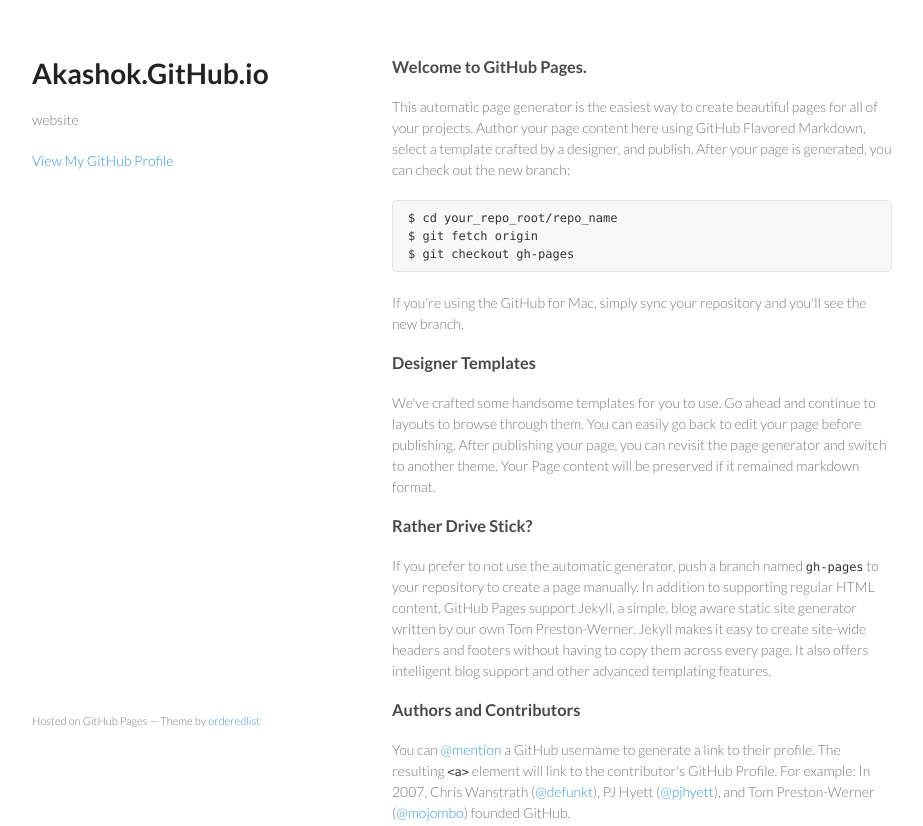
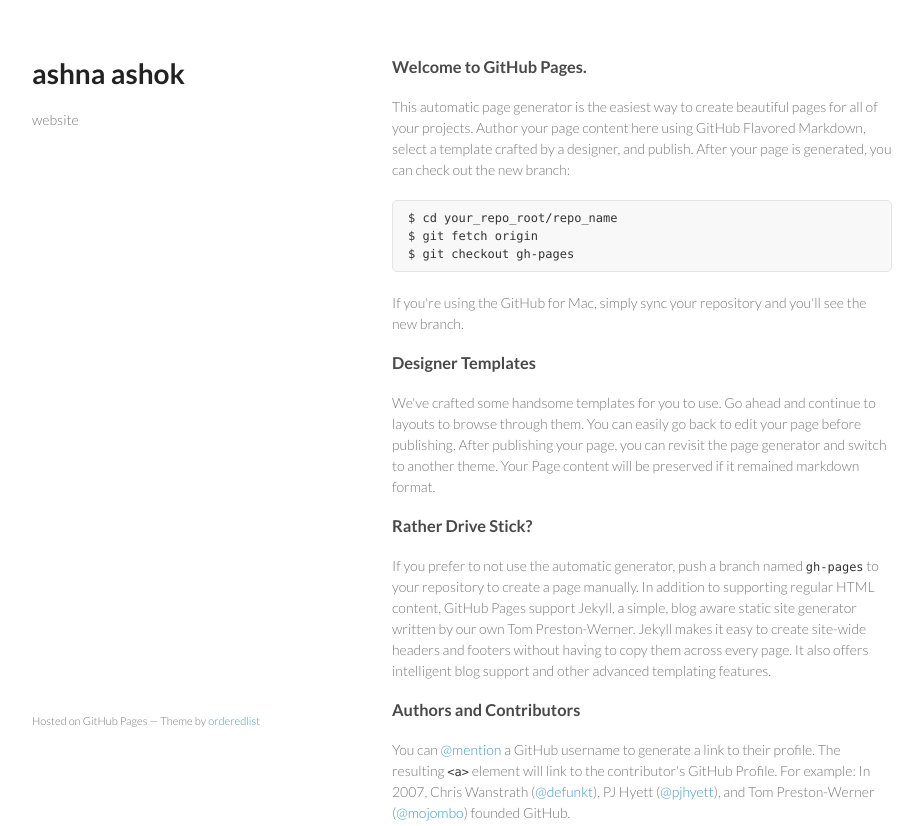
Before and after one commit to akashok/akashok.github.io, a plain HTML site: page index.html in a window 1280 px wide. Shown: the top 826 px of the page, without its empty margins (178-1101 px from the left). Drawn offline with Linux system fonts and the light colour scheme.

Commit message:
Update index.html

```diff
--- a/index.html
+++ b/index.html
@@ -3,7 +3,7 @@
   <head>
     <meta charset="utf-8">
     <meta http-equiv="X-UA-Compatible" content="chrome=1">
-    <title>Akashok.GitHub.io by akashok</title>
+    <title>ashna ashok</title>
 
     <link rel="stylesheet" href="stylesheets/styles.css">
     <link rel="stylesheet" href="stylesheets/pygment_trac.css">
@@ -15,11 +15,8 @@
   <body>
     <div class="wrapper">
       <header>
-        <h1>Akashok.GitHub.io</h1>
+        <h1>ashna ashok</h1>
         <p>website</p>
-
-
-        <p class="view"><a href="https://github.com/akashok">View My GitHub Profile</a></p>
 
       </header>
       <section>
```
